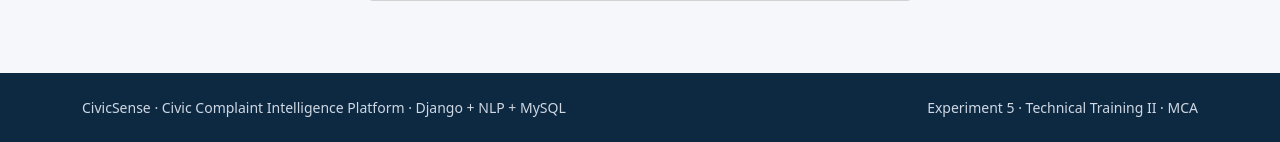
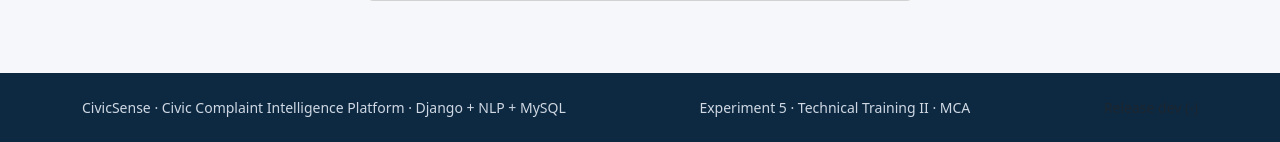
Before and after one commit to iPatan7/civicsense-devops, a Django app: page /accounts/profile/ in a window 1280 px wide. Shown: the part 682-824 px from the top of the page. Run offline with Django 5.2, Linux system fonts and the light colour scheme; the visitor is signed in with stand-in values (Sample User, id 1); data comes from the database, SQL or seed files in the repository; data that the repository does not hold is empty.

Commit message:
Show the running release and slot in the page footer
A small context processor passes CIVIC_RELEASE and CIVIC_SLOT to every
template; the footer prints them. Makes the test from the previous commit
pass.

```diff
--- /dev/null
+++ b/civicsense/context_processors.py
@@ -0,0 +1,7 @@
+"""Template values shared by every page."""
+from django.conf import settings
+
+
+def release(request):
+    # Which build and blue-green slot rendered the page; shown in the footer.
+    return {"civic_release": settings.CIVIC_RELEASE, "civic_slot": settings.CIVIC_SLOT}
--- a/civicsense/settings.py
+++ b/civicsense/settings.py
@@ -87,6 +87,7 @@ TEMPLATES = [
                 "django.contrib.auth.context_processors.auth",
                 "django.contrib.messages.context_processors.messages",
                 "accounts.context_processors.role_flags",
+                "civicsense.context_processors.release",
             ],
         },
     },
--- a/templates/base.html
+++ b/templates/base.html
@@ -82,6 +82,7 @@
     <span>CivicSense &middot; Civic Complaint Intelligence Platform &middot;
       Django + NLP + MySQL</span>
     <span>Experiment 5 &middot; Technical Training II &middot; MCA</span>
+    <span class="text-muted">Release {{ civic_release }} ({{ civic_slot }})</span>
   </div>
 </footer>
 
```
